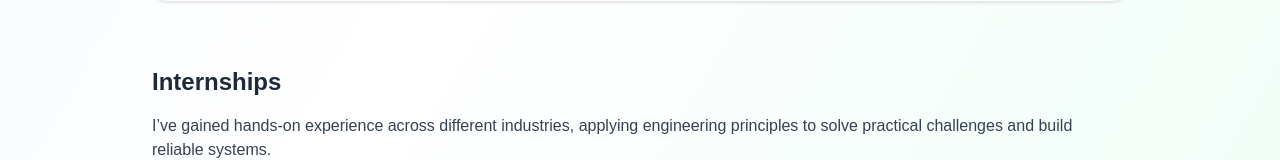
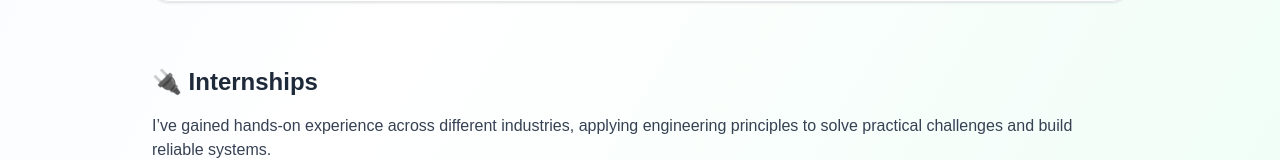
Before and after one commit to AmberL235/AmberL235.github.io, a Next.js app: page / in a window 1280 px wide. Shown: the part 1476-1636 px from the top of the page. Built offline with nearby package versions, Linux system fonts and the light colour scheme.

Commit message:
added emojis

```diff
--- a/app/page.tsx
+++ b/app/page.tsx
@@ -99,9 +99,11 @@
           </div>
         </div>
 
-        {/* Internship Experience */}
+        {/* Internship Experience 🔌 */}
         <div id="internships">
-          <h3 className="text-2xl font-semibold mb-4">Internships</h3>
+          <h3 className="text-2xl font-semibold mb-4 flex items-center gap-2">
+            🔌 Internships
+          </h3>
           <p className="text-gray-700 mb-6">
             I’ve gained hands-on experience across different industries, applying engineering principles to
             solve practical challenges and build reliable systems.
```
